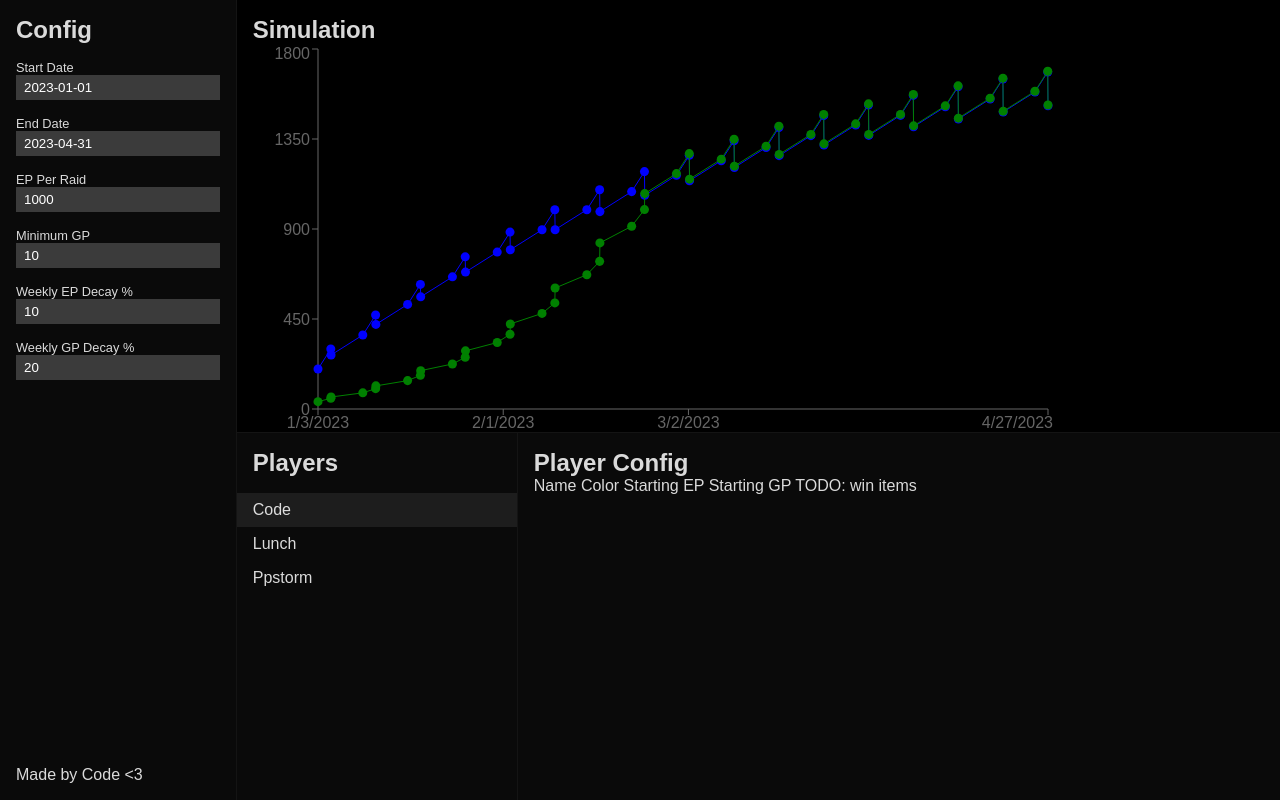
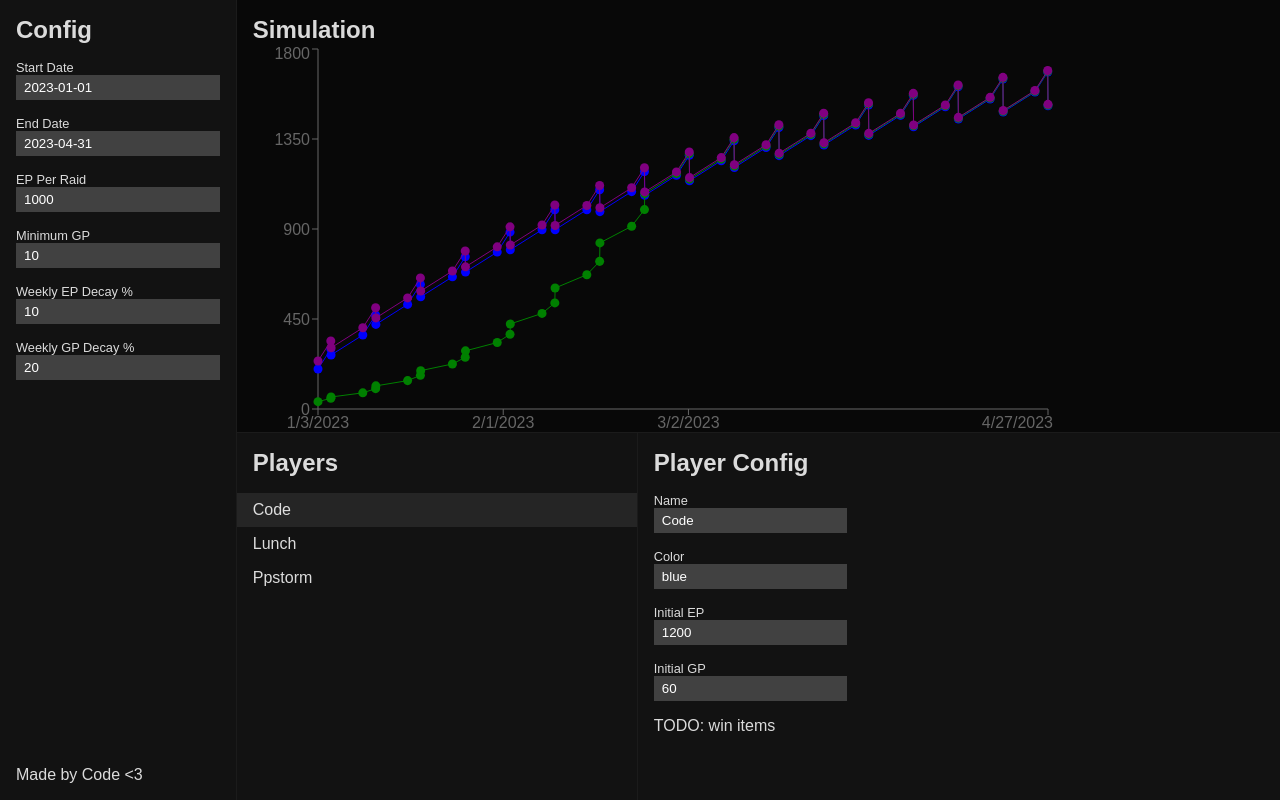
Before and after one commit to thecodeboss/epgp-simulator, a React (Create React App) app: page / in a window 1280 px wide. Built offline with nearby package versions, Linux system fonts and the light colour scheme.

Commit message:
Start hooking up player config

```diff
--- a/src/App.tsx
+++ b/src/App.tsx
@@ -1,4 +1,4 @@
-import { FC, useState } from 'react';
+import { FC, useCallback, useState } from 'react';
 import { PlayerConfig } from './components/PlayerConfig';
 import { Players } from './components/Players';
 import { Sidebar } from './components/Sidebar';
@@ -36,6 +36,15 @@ const App: FC = () => {
       initialGP: 10,
     },
   ]);
+  const [selectedPlayer, setSelectedPlayer] = useState<string>('Code');
+  const setPlayer = useCallback((player: Player) => {
+    setPlayers((prevPlayers) => {
+      const index = prevPlayers.findIndex((prevPlayer) => prevPlayer.name === player.name);
+      const newPlayers = [...prevPlayers];
+      newPlayers[index] = player;
+      return newPlayers;
+    });
+  }, []);
 
   return (
     <div style={{ display: 'flex', flexGrow: 1 }}>
@@ -57,8 +66,15 @@ const App: FC = () => {
             flexGrow: 1,
           }}
         >
-          <Players players={players} />
-          <PlayerConfig />
+          <Players
+            players={players}
+            selectedPlayer={selectedPlayer}
+            setSelectedPlayer={setSelectedPlayer}
+          />
+          <PlayerConfig
+            player={players.find((player) => player.name === selectedPlayer)!}
+            setPlayer={setPlayer}
+          />
         </div>
       </div>
     </div>
--- a/src/components/PlayerConfig.tsx
+++ b/src/components/PlayerConfig.tsx
@@ -1,13 +1,39 @@
-import type { FC } from 'react';
+import { FC, useCallback } from 'react';
+import { Player } from '../utils/types';
+import { Input } from './Input';
 
-export const PlayerConfig: FC = () => {
+interface PlayerConfigProps {
+  player: Player;
+  setPlayer: (player: Player) => void;
+}
+
+export const PlayerConfig: FC<PlayerConfigProps> = ({ player, setPlayer }) => {
   return (
-    <div style={{ padding: '1rem', width: '100%' }}>
+    <div
+      style={{
+        display: 'flex',
+        flexDirection: 'column',
+        gap: '1rem',
+        padding: '1rem',
+      }}
+    >
       <h2>Player Config</h2>
-      Name
-      Color
-      Starting EP
-      Starting GP
+      <Input label="Name" name="name" onChange={() => {}} type="string" value={player.name} />
+      <Input label="Color" name="color" onChange={() => {}} type="string" value={player.color} />
+      <Input
+        label="Initial EP"
+        name="initialEP"
+        onChange={() => {}}
+        type="number"
+        value={player.initialEP}
+      />
+      <Input
+        label="Initial GP"
+        name="initialGP"
+        onChange={() => {}}
+        type="number"
+        value={player.initialGP}
+      />
       TODO: win items
     </div>
   );
--- a/src/components/Players.tsx
+++ b/src/components/Players.tsx
@@ -3,10 +3,11 @@ import { Player } from '../utils/types';
 
 interface PlayersProps {
   players: Player[];
+  selectedPlayer: string;
+  setSelectedPlayer: (player: string) => void;
 }
 
-export const Players: FC<PlayersProps> = ({ players }) => {
-  const [selectedPlayer, setSelectedPlayer] = useState(players[0].name);
+export const Players: FC<PlayersProps> = ({ players, selectedPlayer, setSelectedPlayer }) => {
   return (
     <div
       style={{
--- a/src/components/Simulation.tsx
+++ b/src/components/Simulation.tsx
@@ -24,6 +24,17 @@ const code = simulate({
   weeklyGPDecayPercent: 20,
 });
 
+const lunch = simulate({
+  startDate: new Date('2023-01-01'),
+  endDate: new Date('2023-04-31'),
+  epPerRaid: 1000,
+  initialEP: 1400,
+  initialGP: 10,
+  minimumGP: 10,
+  weeklyEPDecayPercent: 10,
+  weeklyGPDecayPercent: 20,
+});
+
 export const Simulation: FC = () => {
   return (
     <div
@@ -45,6 +56,11 @@ export const Simulation: FC = () => {
             name: 'Code',
             data: code,
           },
+          {
+            color: 'purple',
+            name: 'Lunch',
+            data: lunch,
+          },
         ]}
       />
     </div>
--- a/src/index.css
+++ b/src/index.css
@@ -1,5 +1,5 @@
 html, body {
-  background-color: #000000;
+  background-color: #080808;
   color: rgba(255, 255, 255, 0.85);
   height: 100%;
   margin: 0;
```
